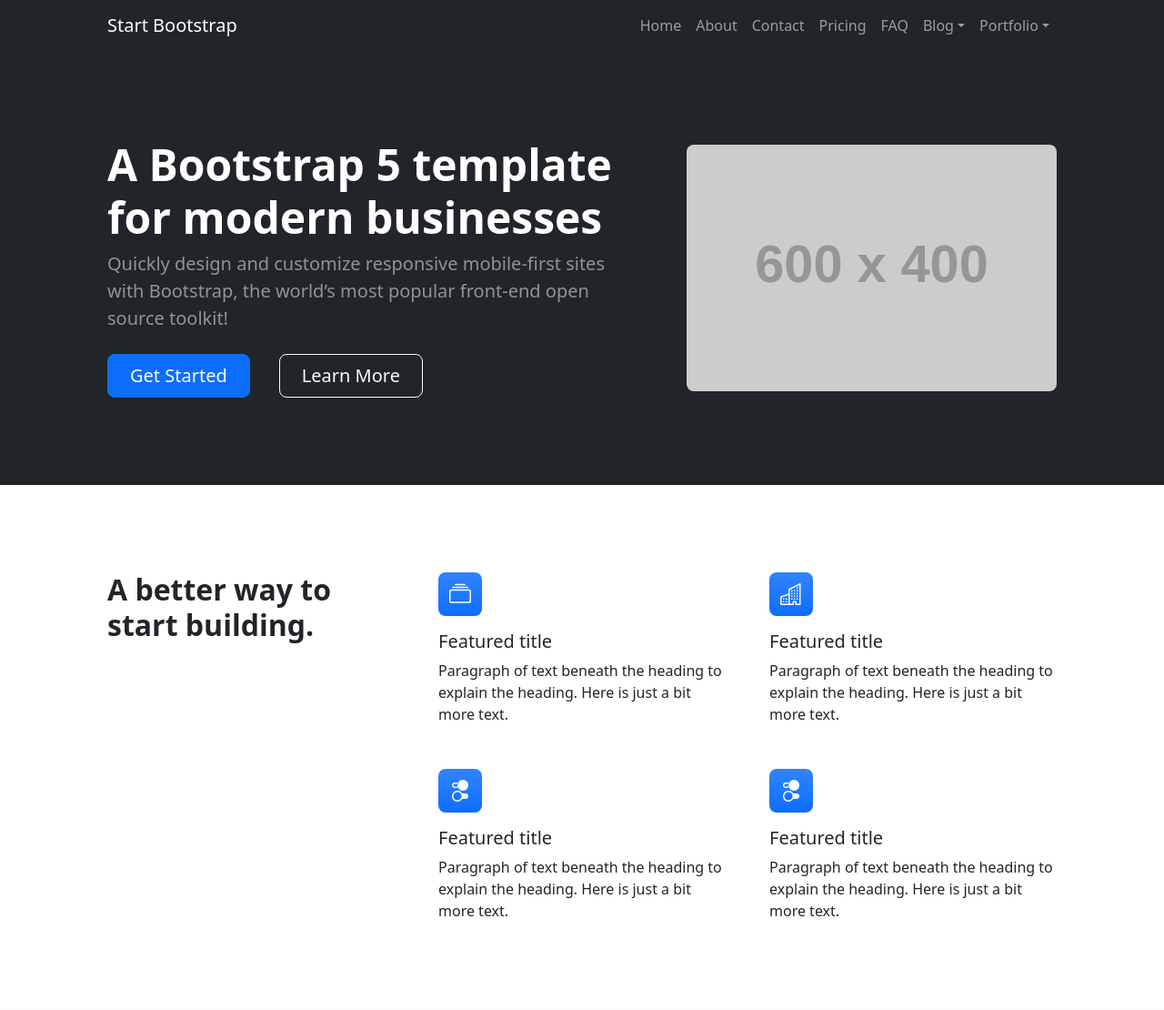
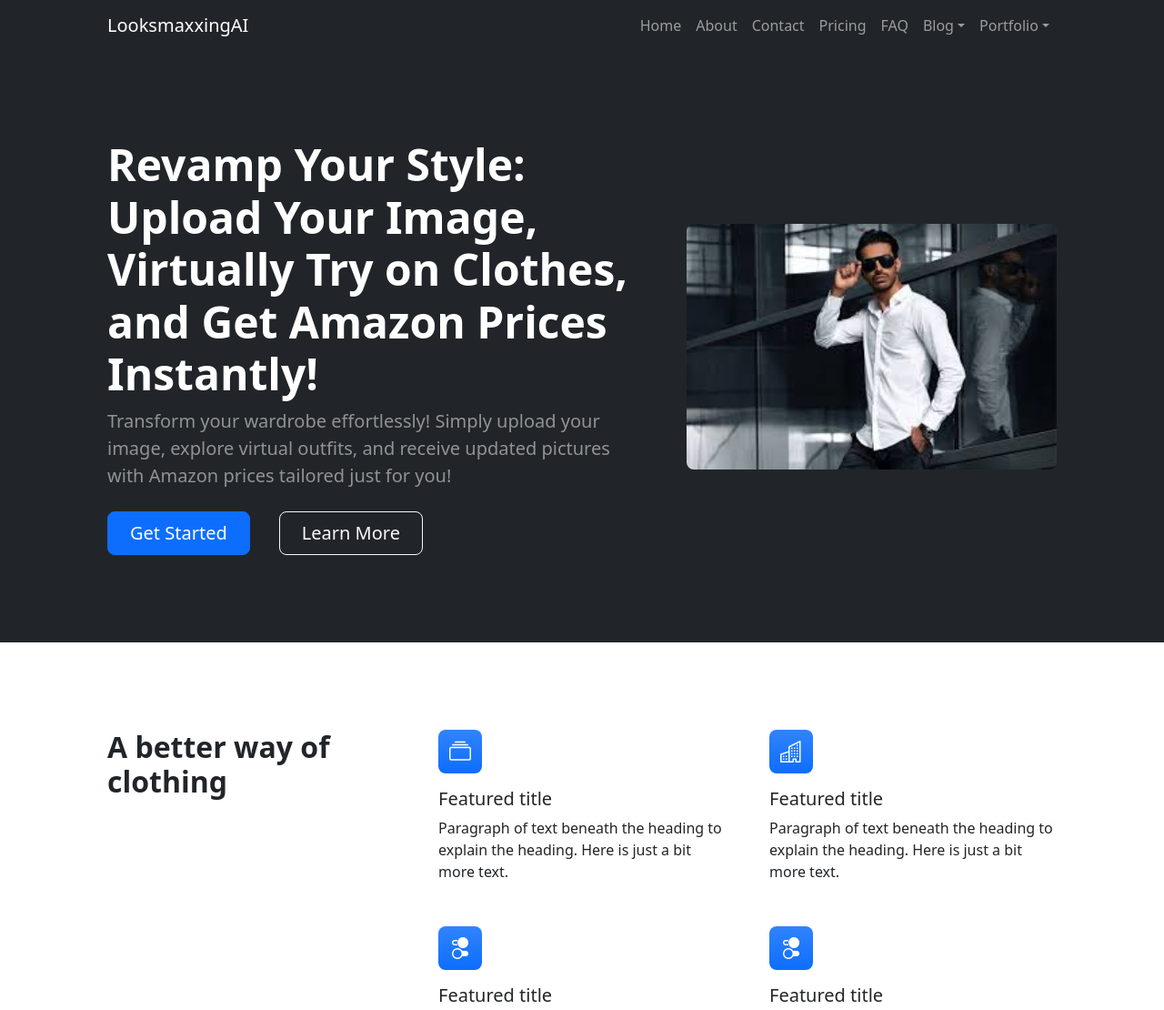
Before and after one commit to alexandsomeadventures/LooksmaxxingAI, a Flask app: page / in a window 1280 px wide. Shown: the top 1110 px of the page at 91% size. Run offline with Flask 3, Linux system fonts and the light colour scheme; grey boxes labelled with a size stand in for pictures from a placeholder-image service; some libraries are stand-ins or nearby versions.

Commit message:
COMEBACK! We were able to integrate oot diffusion model to try on clothing virtualy. Previously, we tried to set up a whole server, but then I found API

````diff
--- a/startbootstrap-modern-business-gh-pages/flask_app/app.py
+++ b/startbootstrap-modern-business-gh-pages/flask_app/app.py
@@ -4,6 +4,7 @@ import openai
 import base64
 from dotenv import load_dotenv
 import json
+import replicate
 import requests
 app = Flask(__name__)
 load_dotenv()
@@ -42,7 +43,7 @@ def upload():
             {
                 "role": "system",
                 "content": '''
-                    just make search term. nothing else
+                    You are a virtual sales assistant for Amazon, helping customers choose clothes based on their photo. When a request is made, return a JSON object with the key 'top' and the summarized search term for Amazon. Return only the JSON object without ```json ```.
                 '''
             },
             {
@@ -58,20 +59,36 @@ def upload():
             }
         ]
     )
-    search_term = completion.choices[0].message.content.strip()
+    # print(completion.choices[0].message.content.strip())
+    # search_term = json.loads(completion.choices[0].message.content.strip())["top"]
 
     # Prepare parameters for the Rainforest API request
-    params = {
-        'api_key': '359CCE8E59FA4CD38A87752395A15F24',
-        'amazon_domain': 'amazon.com',
-        'type': 'search',
-        'search_term': search_term  # Use the generated search term
-    }
+    # params = {
+    #     'api_key': '359CCE8E59FA4CD38A87752395A15F24',
+    #     'amazon_domain': 'amazon.com',
+    #     'type': 'search',
+    #     'search_term': search_term  # Use the generated search term
+    # }
 
-    # Make the HTTP GET request to Rainforest API
-    response = requests.get('https://api.rainforestapi.com/request', params=params)
-    print(json.dumps(response.json()))
+    # response = requests.get('https://api.rainforestapi.com/request', params=params)
+    # print(type(response))
+    # first_three = response[:3].json()
+    # print(jsonify(first_three))
+    wear()
     return Response(status=204)# for flask not to trigger redirect error
+
+def wear():
+    output = replicate.run(
+    "viktorfa/oot_diffusion:9f8fa4956970dde99689af7488157a30aa152e23953526a605df1d77598343d7",
+    input={
+        "seed": 0,
+        "steps": 20,
+        "model_image": "https://raw.githubusercontent.com/viktorfa/oot_diffusion/main/oot_diffusion/assets/model_1.png",
+        "garment_image": "https://replicate.delivery/pbxt/KTgyzr0WNtcgwN82xEEcc3zoydD8ooXPzMHC18fKZSWu9W5I/blue_jacket.webp",
+        "guidance_scale": 2
+        }
+    )
+    print(output)
 @app.route('/upload/<filename>')
 def uploaded_file(filename):
     print("entered uploaded_file")
--- a/startbootstrap-modern-business-gh-pages/flask_app/templates/index.html
+++ b/startbootstrap-modern-business-gh-pages/flask_app/templates/index.html
@@ -18,7 +18,7 @@
             <!-- Navigation-->
             <nav class="navbar navbar-expand-lg navbar-dark bg-dark">
                 <div class="container px-5">
-                    <a class="navbar-brand" href="index.html">Start Bootstrap</a>
+                    <a class="navbar-brand" href="index.html">LooksmaxxingAI</a>
                     <button class="navbar-toggler" type="button" data-bs-toggle="collapse" data-bs-target="#navbarSupportedContent" aria-controls="navbarSupportedContent" aria-expanded="false" aria-label="Toggle navigation"><span class="navbar-toggler-icon"></span></button>
                     <div class="collapse navbar-collapse" id="navbarSupportedContent">
                         <ul class="navbar-nav ms-auto mb-2 mb-lg-0">
@@ -51,15 +51,15 @@
                     <div class="row gx-5 align-items-center justify-content-center">
                         <div class="col-lg-8 col-xl-7 col-xxl-6">
                             <div class="my-5 text-center text-xl-start">
-                                <h1 class="display-5 fw-bolder text-white mb-2">A Bootstrap 5 template for modern businesses</h1>
-                                <p class="lead fw-normal text-white-50 mb-4">Quickly design and customize responsive mobile-first sites with Bootstrap, the world’s most popular front-end open source toolkit!</p>
+                                <h1 class="display-5 fw-bolder text-white mb-2">Revamp Your Style: Upload Your Image, Virtually Try on Clothes, and Get Amazon Prices Instantly!</h1>
+                                <p class="lead fw-normal text-white-50 mb-4">Transform your wardrobe effortlessly! Simply upload your image, explore virtual outfits, and receive updated pictures with Amazon prices tailored just for you!</p>
                                 <div class="d-grid gap-3 d-sm-flex justify-content-sm-center justify-content-xl-start">
                                     <a class="btn btn-primary btn-lg px-4 me-sm-3" href="{{ url_for('tryon') }}"">Get Started</a>
                                     <a class="btn btn-outline-light btn-lg px-4" href="#features">Learn More</a>
                                 </div>
                             </div>
                         </div>
-                        <div class="col-xl-5 col-xxl-6 d-none d-xl-block text-center"><img class="img-fluid rounded-3 my-5" src="https://dummyimage.com/600x400/343a40/6c757d" alt="..." /></div>
+                        <div class="col-xl-5 col-xxl-6 d-none d-xl-block text-center"><img class="img-fluid rounded-3 my-5" src="../static/images/example.jpeg" width="800" height="600"/></div>
                     </div>
                 </div>
             </header>
@@ -67,7 +67,7 @@
             <section class="py-5" id="features">
                 <div class="container px-5 my-5">
                     <div class="row gx-5">
-                        <div class="col-lg-4 mb-5 mb-lg-0"><h2 class="fw-bolder mb-0">A better way to start building.</h2></div>
+                        <div class="col-lg-4 mb-5 mb-lg-0"><h2 class="fw-bolder mb-0">A better way of clothing</h2></div>
                         <div class="col-lg-8">
                             <div class="row gx-5 row-cols-1 row-cols-md-2">
                                 <div class="col mb-5 h-100">
````
Also changed, not shown: startbootstrap-modern-business-gh-pages/flask_app/static/images/example.jpeg (added), startbootstrap-modern-business-gh-pages/flask_app/static/uploads/01008_00.jpg (added), startbootstrap-modern-business-gh-pages/flask_app/static/uploads/red_shirt.jpg (added).
